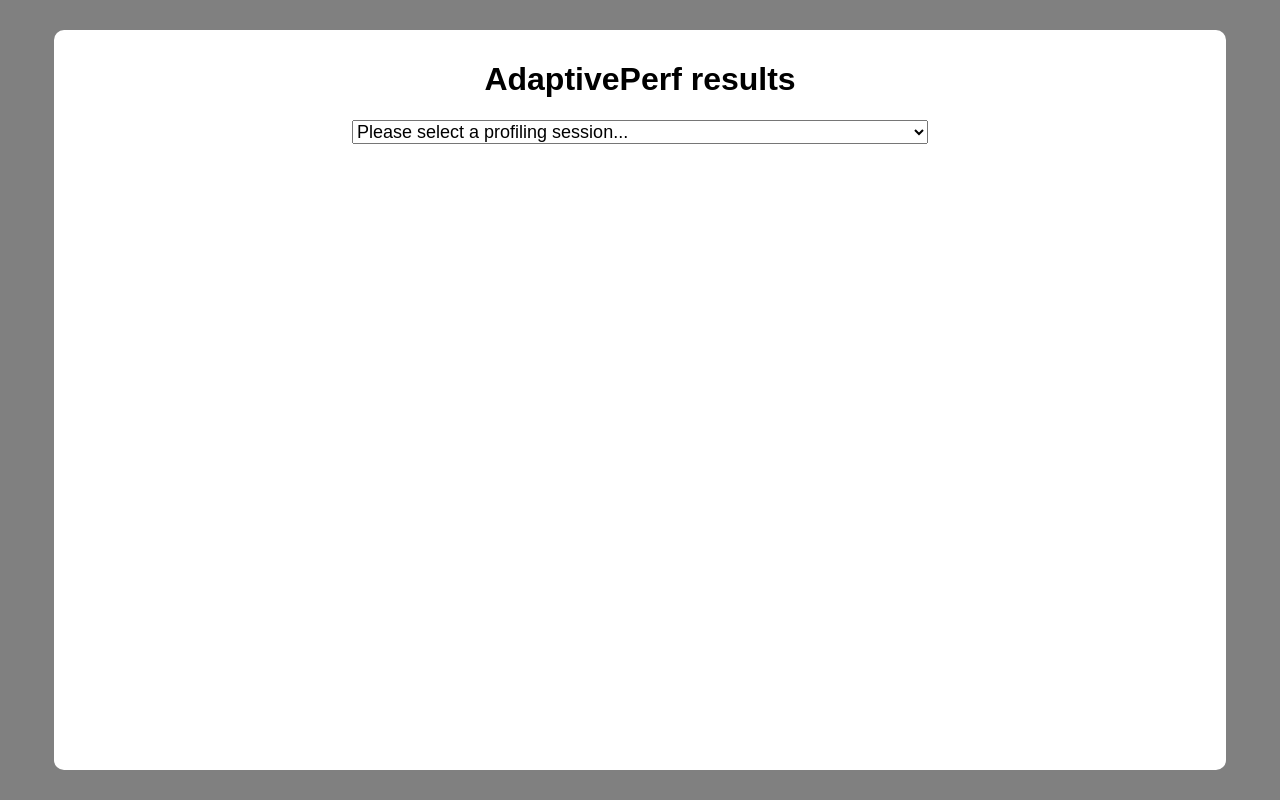
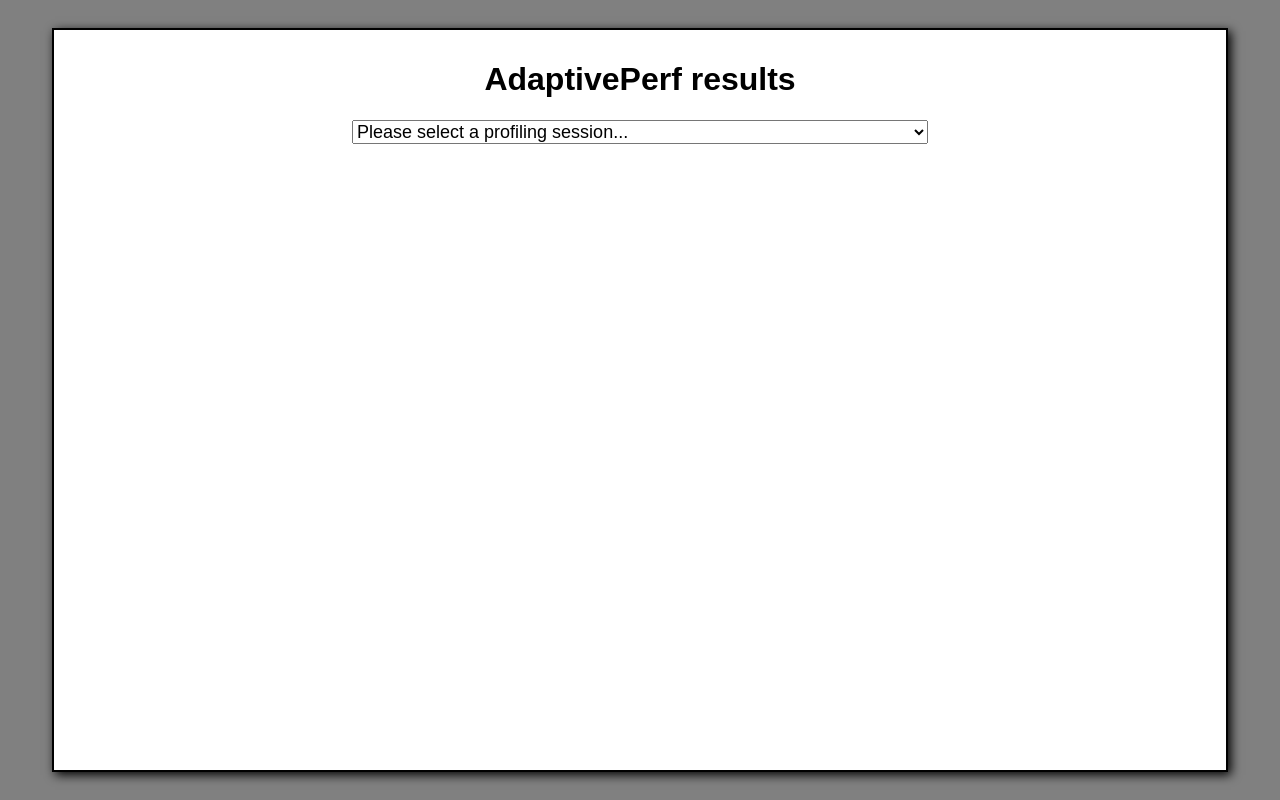
Before and after one commit to AdaptivePerf/AdaptivePerfHTML, a Flask app: template src/adaptiveperf/templates/viewer.html in a window 1280 px wide. Run offline with Flask 3, Linux system fonts and the light colour scheme; the template is opened without the code that fills it, so the values that code supplies are empty; parts of the project's set-up code (start-up, migrations or seed data) failed here and were passed over; some libraries are stand-ins or nearby versions.

Commit message:
Unify UI appearance of main result panel and other windows

```diff
--- a/src/adaptiveperf/templates/viewer.html
+++ b/src/adaptiveperf/templates/viewer.html
@@ -31,7 +31,7 @@
           align-items:center;
           justify-content:center;
           height:100%;
-          overflow:auto;
+          overflow:visible;
       }
 
       #block {
@@ -44,10 +44,13 @@
           max-height:90vh;
           max-width:90vw;
           padding:10px;
-          border-radius:10px;
           background-color:white;
           display:flex;
           flex-direction:column;
+          box-shadow:3px 3px 10px;
+          border-style:solid;
+          border-color:black;
+          border-width:2px;
       }
 
       .scrollable {
```
